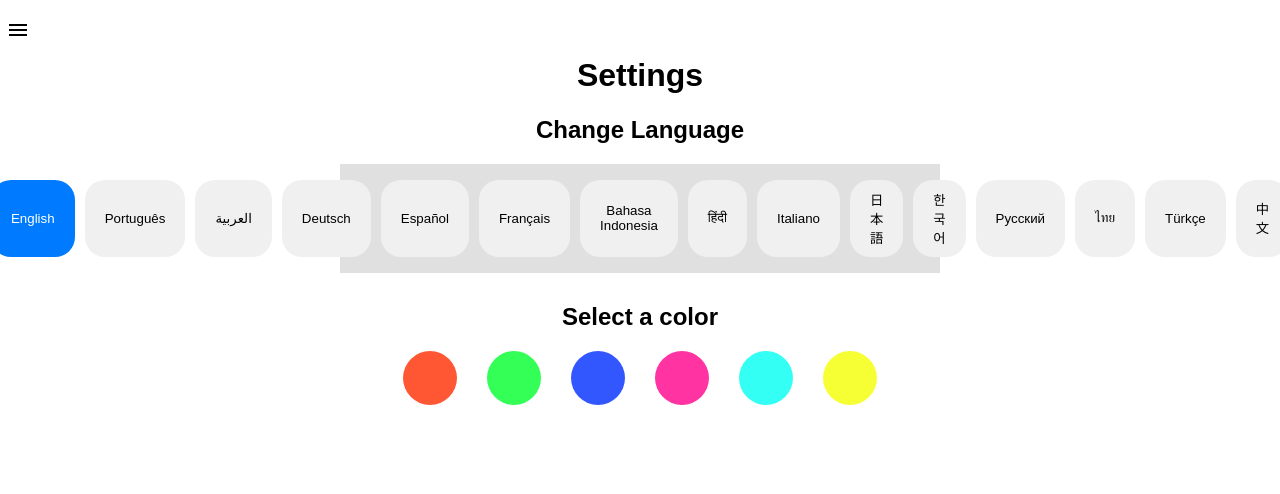
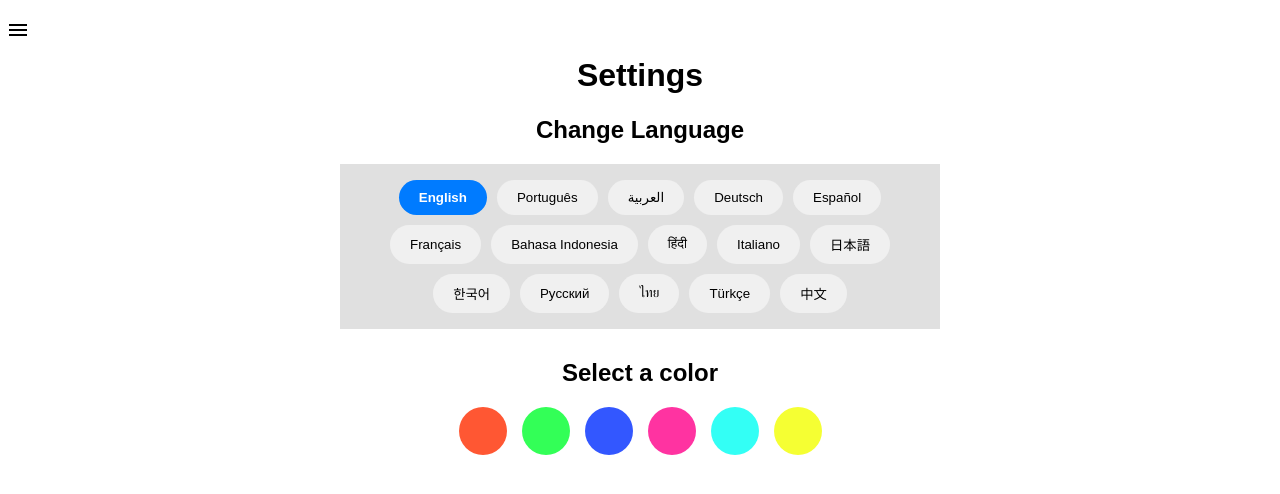
Before and after one commit to maykeanselmo/Taskfy, a React (Create React App) app in the folder taskfy_web_app/: page /settings in a window 1280 px wide. Shown: the top 494 px of the page. Built offline with nearby package versions, Linux system fonts and the light colour scheme.

Commit message:
style: aprimorar estilos da página de configurações

```diff
--- a/taskfy_web_app/src/pages/settings.css
+++ b/taskfy_web_app/src/pages/settings.css
@@ -10,15 +10,14 @@
 /* Estilo da seção de idioma */
 .language-section {
     margin-bottom: 30px;
-
 }
 
 .language-buttons {
     display: flex;
+    flex-wrap: wrap;
     justify-content: center;
     gap: 10px;
     margin-top: 10px;
-
 }
 
 .language-buttons button {
@@ -28,16 +27,23 @@
     cursor: pointer;
     background-color: #f0f0f0;
     color: black;
-    transition: background-color 0.3s;
+    transition: background-color 0.3s, transform 0.2s;
+    outline: none;
 }
 
 .language-buttons button.active {
     background-color: #007bff;
     color: white;
+    font-weight: bold;
 }
 
 .language-buttons button:hover {
     background-color: #ddd;
+    transform: scale(1.05);
+}
+
+.language-buttons button:focus {
+    outline: 2px solid #007bff;
 }
 
 /* Estilo do seletor de cor */
@@ -48,19 +54,26 @@
 .color-picker {
     display: flex;
     justify-content: center;
-    gap: 30px;
+    gap: 15px;
     margin-top: 20px;
+    flex-wrap: wrap;
 }
 
 .color-circle {
     width: 40px;
     height: 40px;
-    border-radius: 70%;
+    border-radius: 50%;
     cursor: pointer;
-    border: 7px solid transparent;
-    transition: border-color 0.3s;
+    border: 4px solid transparent;
+    transition: border-color 0.3s, transform 0.2s;
 }
 
 .color-circle:hover {
     border-color: #000;
+    transform: scale(1.1);
 }
+
+.color-circle.selected {
+    border-color: #000;
+    box-shadow: 0 0 10px rgba(0, 0, 0, 0.2);
+}
```
